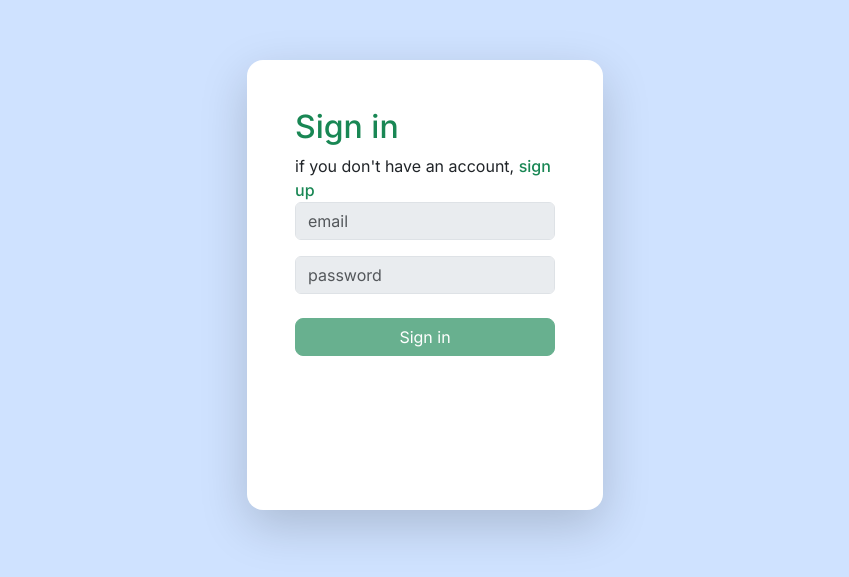
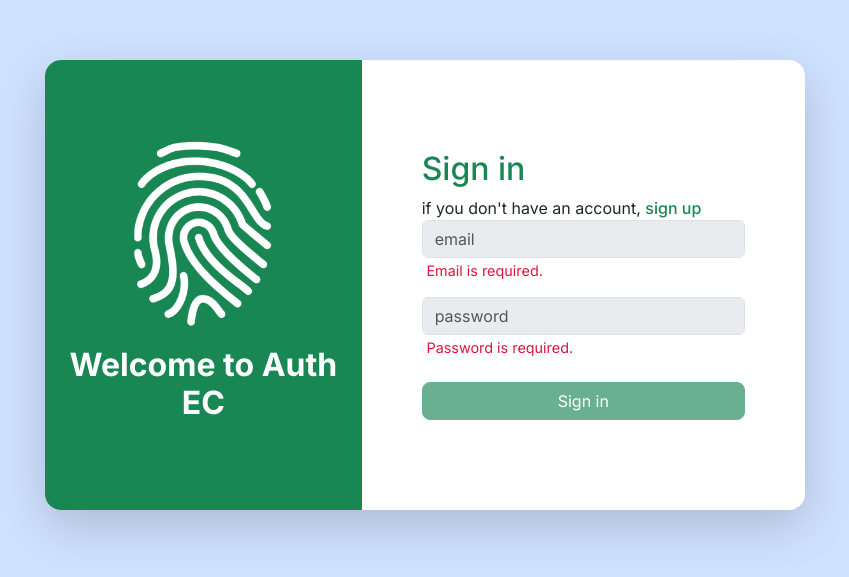
Before and after one commit to Garritosk8CR/AuthECClient, an Angular app: page /signin in a window 1280 px wide. Shown: the part 115-692 px from the top of the page, without its empty margins (215-1064 px from the left). Built offline with nearby package versions, Linux system fonts and the light colour scheme.

Commit message:
new design in sign in and sign up

```diff
--- a/src/app/user/login/login.component.html
+++ b/src/app/user/login/login.component.html
@@ -7,12 +7,15 @@
 <form [formGroup]="loginForm" (ngSubmit)="onSubmit()">
     <div class="mb-3">
         <input class="form-control bg-body-secondary" placeholder="email" formControlName="email">
-        <!-- <div *ngIf="loginForm.controls.email.hasError('required')" class="error-feedback">
+        <div *ngIf="loginForm.controls.email.hasError('required')" class="error-feedback">
             Email is required.
-        </div> -->
+        </div>
     </div>
     <div class="mb-3">
         <input class="form-control bg-body-secondary" placeholder="password" formControlName="password">
+        <div *ngIf="loginForm.controls.password.hasError('required')" class="error-feedback">
+            Password is required.
+        </div>
     </div>
     <div class="mt-4">
         <button type="submit" class="btn btn-success w-100 rounded-3" [disabled]="loginForm.invalid">Sign in</button>
--- a/src/app/user/login/login.component.ts
+++ b/src/app/user/login/login.component.ts
@@ -11,6 +11,7 @@ import { RouterLink } from '@angular/router';
 })
 export class LoginComponent {
   loginForm: any;
+  isSubmitted: boolean = false;
   constructor(public formBuilder: FormBuilder) {
     this.loginForm = this.formBuilder.group({
       email: ['', Validators.required],
@@ -19,10 +20,16 @@ export class LoginComponent {
   }
 
   onSubmit() {
+    this.isSubmitted = true;
     // TODO: Implement login logic here
     console.log(this.loginForm.value);
     // Reset form for next attempt
     this.loginForm.reset();
   }
 
+  hasDisplayableError(controlName: string): boolean {
+    const control = this.loginForm.get(controlName);
+    return Boolean(control?.invalid) && (this.isSubmitted || Boolean(control?.touched));
+  }
+
 }
--- a/src/app/user/user.component.html
+++ b/src/app/user/user.component.html
@@ -1,8 +1,14 @@
 <div class="container">
     <div class="row vh-100 align-items-center">
-        <div class="col-lg-4 offset-lg-4 col-md-8 offset-md-2 col-10 offset-1">
-            <div class="rounded-4 border-0 shadow-lg bg-white" style="min-height: 450px;">
-                <div class="d-flex justify-content-start align-items-center">
+        <div class="col-xxl-6 offset-xxl-3 col-lg-8 offset-lg-2 col-10 offset-1">
+            <div class="row rounded-4 border-0 shadow-lg bg-white" style="min-height: 450px;">
+                <div class="col-md-5 d-md-flex d-none bg-success rounded-start-4 align-items-center justify-content-center">
+                    <div class="text-center text-white">
+                        <img src="authec-logo.png" class="w-50 mb-3">
+                        <h2 class="fw-bolder">Welcome to Auth EC</h2>
+                    </div>
+                </div>
+                <div class="col-md-7 col-12 d-flex justify-content-start align-items-center">
                     <div class="p-5 w-100">
                         <router-outlet />
                     </div>
```
Also changed, not shown: public/authec-logo.png (added).
